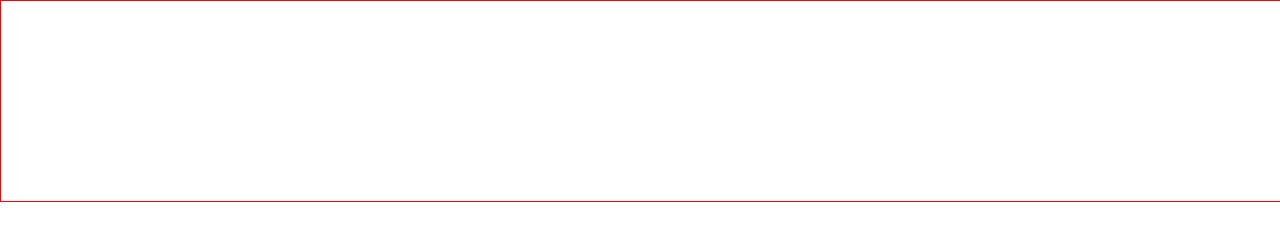
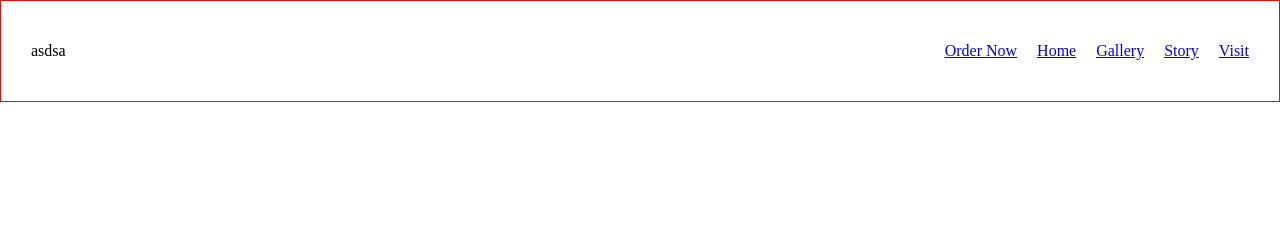
Before and after one commit to realsarius/odin-restaurant-page, a website built with webpack: page dist/index.html in a window 1280 px wide. Built offline with nearby package versions, Linux system fonts and the light colour scheme.

Commit message:
created the skeleton of the navigation bar

```diff
--- a/src/index.js
+++ b/src/index.js
@@ -2,6 +2,38 @@ import './style.css';
 
 const content = document.querySelector('.content');
 const container = document.createElement('div');
+const navBar = document.createElement('nav');
+const navBarLeft = document.createElement('div');
+const navBarRight = document.createElement('div');
+const navBarRightUList = document.createElement('ul');
+
+const navBarRightUList1 = document.createElement('li');
+const navBarRightUList2 = document.createElement('li');
+const navBarRightUList3 = document.createElement('li');
+const navBarRightUList4 = document.createElement('li');
+const navBarRightUList5 = document.createElement('li');
+
+// Links
+const navBarRightUList1a = document.createElement('a');
+const navBarRightUList2a = document.createElement('a');
+const navBarRightUList3a = document.createElement('a');
+const navBarRightUList4a = document.createElement('a');
+const navBarRightUList5a = document.createElement('a');
+
+navBarRightUList1a.href = '#';
+navBarRightUList2a.href = '#';
+navBarRightUList3a.href = '#';
+navBarRightUList4a.href = '#';
+navBarRightUList5a.href = '#';
+
+navBarLeft.textContent = 'asdsa';
+navBarRightUList.className = 'links';
+
+navBarRightUList1a.textContent = 'Order Now';
+navBarRightUList2a.textContent = 'Home';
+navBarRightUList3a.textContent = 'Gallery';
+navBarRightUList4a.textContent = 'Story';
+navBarRightUList5a.textContent = 'Visit';
 
 container.style.cssText = `
 width: 100vw;
@@ -9,8 +41,35 @@ height: 100vh;
 `;
 container.style.cssText = `
 width: 100%;
-height: 200px;
+height: 100vh;
+`;
+navBar.style.cssText = `
+height: 100px;
 border: 1px red solid;
+display: flex;
+justify-content: space-between;
+align-items: center;
+padding: 0 30px;
 `;
+navBarRightUList.style.cssText = `
+display: flex;
+gap: 20px;
+`;
+navBarRightUList1.appendChild(navBarRightUList1a);
+navBarRightUList2.appendChild(navBarRightUList2a);
+navBarRightUList3.appendChild(navBarRightUList3a);
+navBarRightUList4.appendChild(navBarRightUList4a);
+navBarRightUList5.appendChild(navBarRightUList5a);
 
+navBarRightUList.appendChild(navBarRightUList1);
+navBarRightUList.appendChild(navBarRightUList2);
+navBarRightUList.appendChild(navBarRightUList3);
+navBarRightUList.appendChild(navBarRightUList4);
+navBarRightUList.appendChild(navBarRightUList5);
+
+navBarRight.appendChild(navBarRightUList);
+
+navBar.appendChild(navBarLeft);
+navBar.appendChild(navBarRight);
+container.appendChild(navBar);
 content.appendChild(container);
```
Also changed, not shown: dist/index.bundle.js, dist/index.html.
